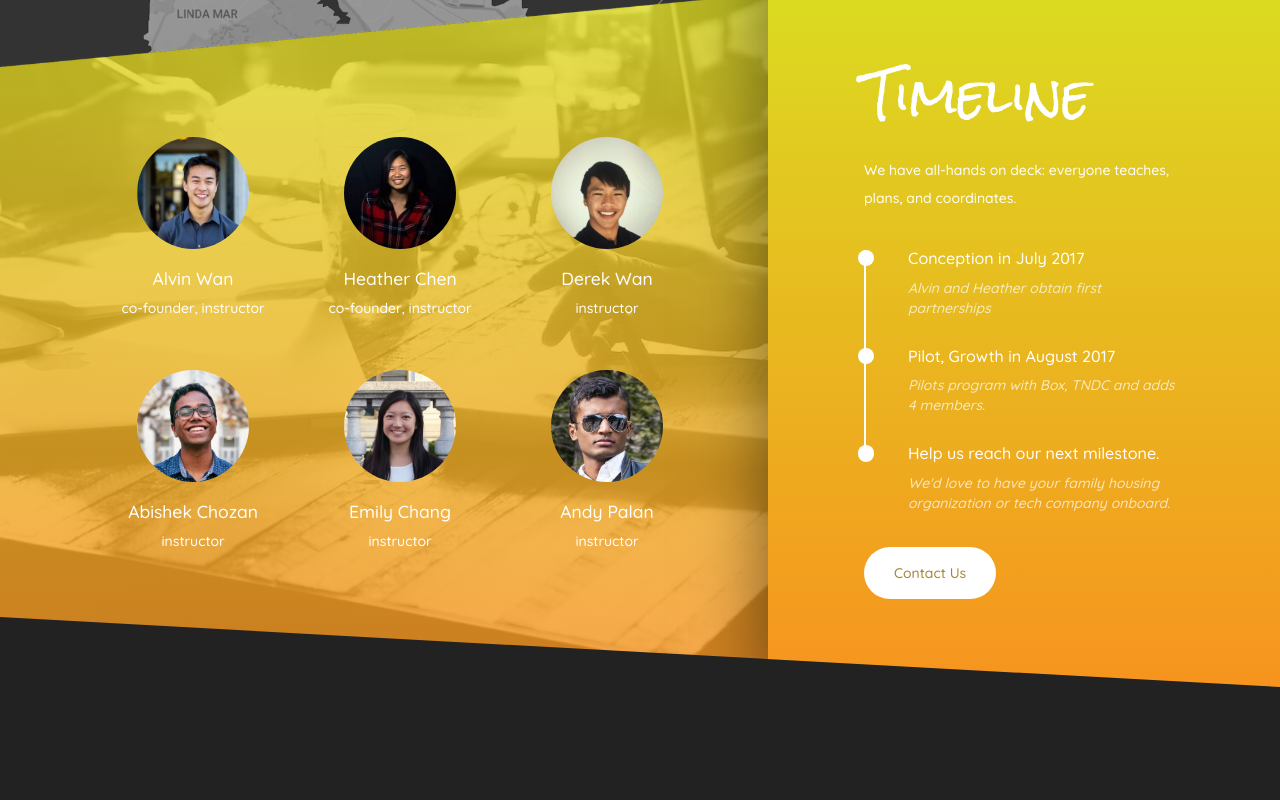
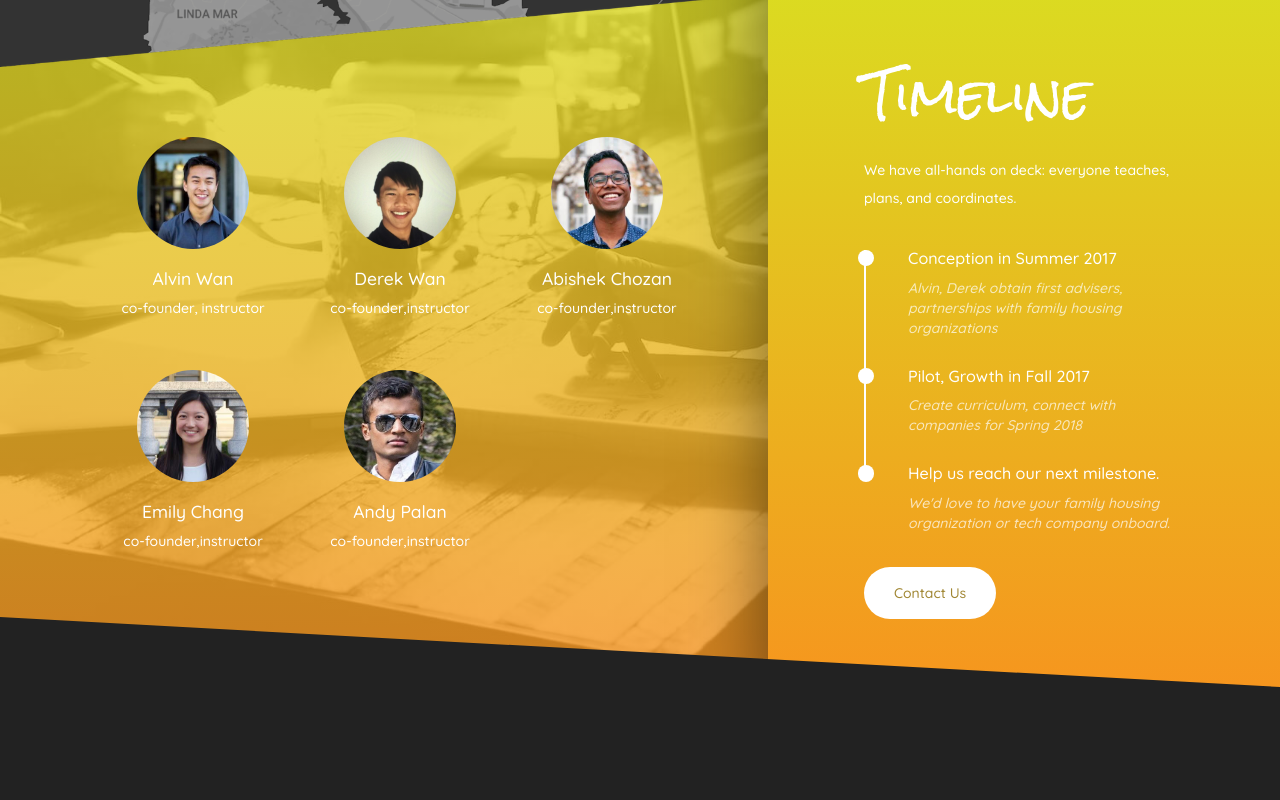
Before and after one commit to littlebitbybit/v1, a plain HTML site: page index.html in a window 1280 px wide. Shown: the part 1260-2060 px from the top of the page. Drawn offline with nearby package versions, Linux system fonts and the light colour scheme.

Commit message:
update mission, team

```diff
--- a/index.html
+++ b/index.html
@@ -60,29 +60,24 @@
                         <p>co-founder, instructor</p>
                     </div>
                     <div class="person">
-                        <div class="avatar"><img src="images/heather.jpg"></div>
-                        <h2>Heather Chen</h2>
-                        <p>co-founder, instructor</p>
-                    </div>
-                    <div class="person">
                         <div class="avatar"><img src="images/derek.JPG"></div>
                         <h2>Derek Wan</h2>
-                        <p>instructor</p>
+                        <p>co-founder,instructor</p>
                     </div>
                     <div class="person">
                         <div class="avatar"><img src="images/abishek.jpg"></div>
                         <h2>Abishek Chozan</h2>
-                        <p>instructor</p>
+                        <p>co-founder,instructor</p>
                     </div>
                     <div class="person">
                         <div class="avatar"><img src="images/emily.jpeg"></div>
                         <h2>Emily Chang</h2>
-                        <p>instructor</p>
+                        <p>co-founder,instructor</p>
                     </div>
                     <div class="person">
                         <div class="avatar"><img src="images/andy.jpg"></div>
                         <h2>Andy Palan</h2>
-                        <p>instructor</p>
+                        <p>co-founder,instructor</p>
                     </div>
                 </div>
                 <div class="section-bg">
@@ -94,12 +89,12 @@
                     <p class="copy">We have all-hands on deck: everyone teaches, plans, and coordinates.</p>
                     <ul>
                         <li>
-                            <h2>Conception in July 2017</h2>
-                            <p>Alvin and Heather obtain first partnerships</p>
+                            <h2>Conception in Summer 2017</h2>
+                            <p>Alvin, Derek obtain first advisers, partnerships with family housing organizations</p>
                         </li>
                         <li>
-                            <h2>Pilot, Growth in August 2017</h2>
-                            <p>Pilots program with Box, TNDC and adds 4 members.</p>
+                            <h2>Pilot, Growth in Fall 2017</h2>
+                            <p>Create curriculum, connect with companies for Spring 2018</p>
                         </li>
                         <li>
                             <h2>Help us reach our next milestone.</h2>
@@ -128,7 +123,7 @@
                         <div class="col-md-6 col-sm-6 col">
                             <h1>Mission</h1>
                             <p class="big">Bit by Bit was founded in response to an alarming trend of increasing gentrification in the Bay Area.</p>
-                            <p class="mission">Here, tech companies attract money that spills over into surrounding residential areas, flooding the market and inflating living costs--especially for housing and food. For communities whose families aren’t involved in engineering or computer science, these price escalations can wreak havoc on living conditions and seed apprehension of Silicon Valley.<br/><br/>
+                            <p class="mission">Here, tech companies attract money that spills over into surrounding residential areas, inflating living costs--especially for housing and food. For communities whose families aren’t involved in engineering or computer science, these price escalations can wreak havoc on living conditions and seed apprehension of further market growth.<br/><br/>
 
 Our goal is to connect low-income families and tech companies. We aim to do so by creating mentorship programs in which engineers and software developers can lead underserved families through coding sessions, tech tours, and computer literacy programs, among other initiatives. <br/><br/>
 
```
Also changed, not shown: images/heather.jpg (deleted).
